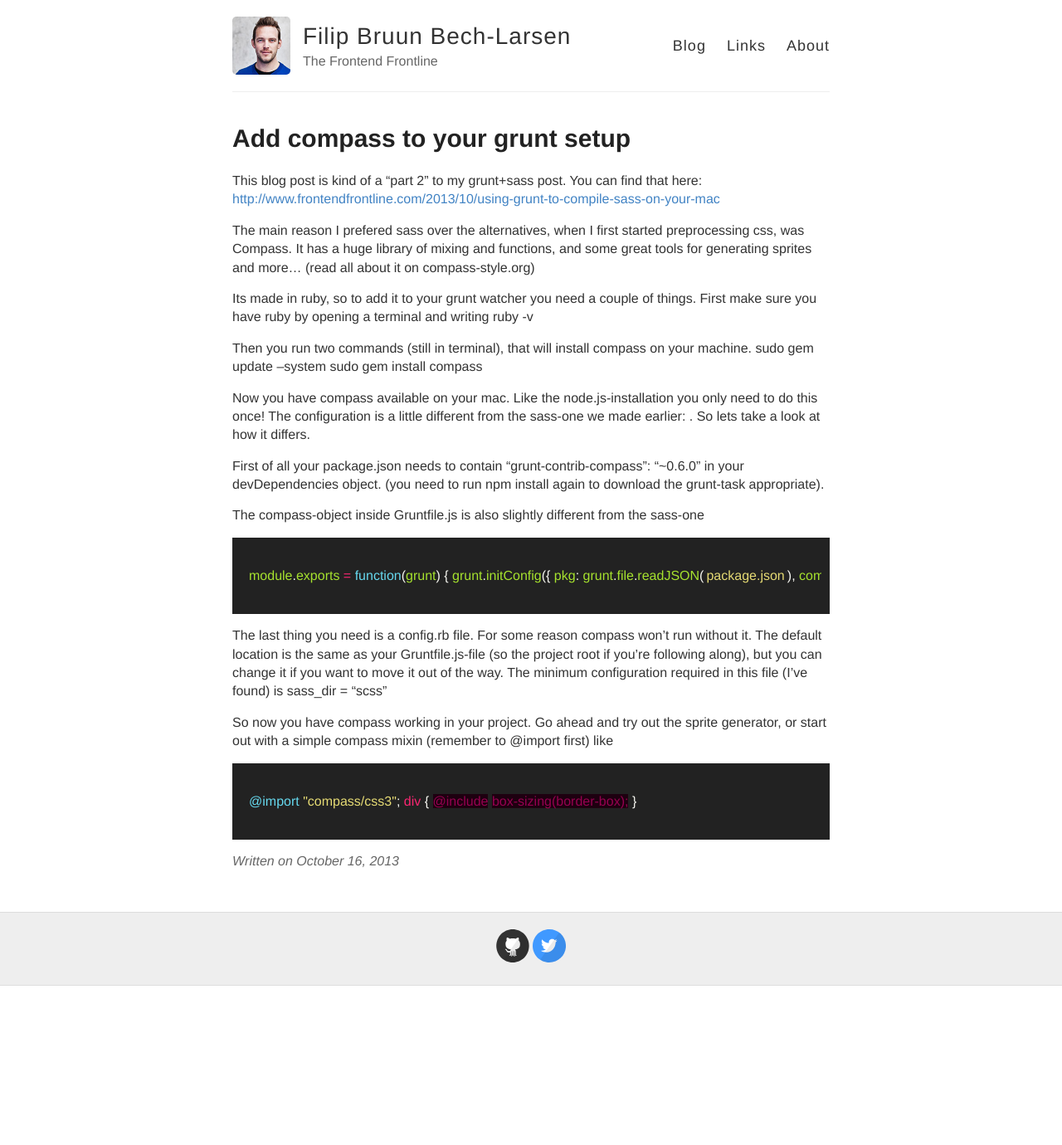
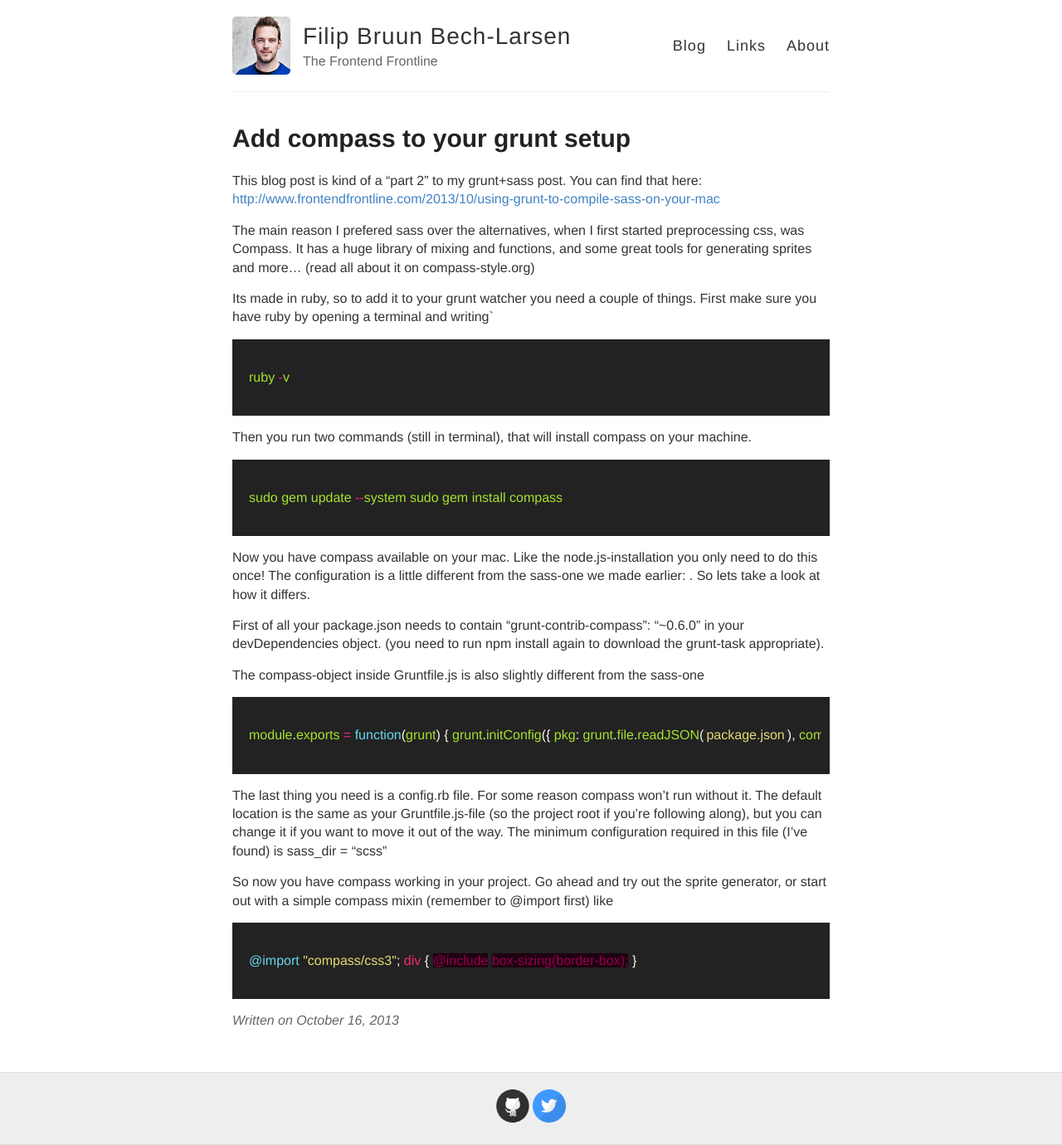
Before and after one commit to filipbech/filipbech.github.io, a Jekyll site: the page built from _posts/2013-10-16-add-compass-to-your-grunt-setup.md, in a window 1280 px wide. Shown: the whole page at 83% size. Built offline with Jekyll 4.4.1, drawn with Linux system fonts in a browser that asks for light colours; Markdown is read by kramdown in place of the engine named in the settings; comment, search, counter and statistics services are not loaded; before the commit the page ends 1188 px from its top, so only the background shows below that.

Commit message:
updating old posts for better syntax

````diff
--- a/_posts/2013-10-16-add-compass-to-your-grunt-setup.md
+++ b/_posts/2013-10-16-add-compass-to-your-grunt-setup.md
@@ -1,7 +1,7 @@
 ---
 layout: post
 title: Add compass to your grunt setup
-permalink: /2013/10/add-compass-to-your-grunt-setup.html/
+permalink: /2013/10/add-compass-to-your-grunt-setup.html
 
 ---
 
@@ -9,12 +9,18 @@ This blog post is kind of a "part 2" to my grunt+sass post. You can find that he
 
 The main reason I prefered sass over the alternatives, when I first started preprocessing css, was Compass. It has a huge library of mixing and functions, and some great tools for generating sprites and more… (read all about it on compass-style.org)
 
-Its made in ruby, so to add it to your grunt watcher you need a couple of things. First make sure you have ruby by opening a terminal and writing
-  ruby -v
+Its made in ruby, so to add it to your grunt watcher you need a couple of things. First make sure you have ruby by opening a terminal and writing`
+
+```js
+ruby -v
+```
 
 Then you run two commands (still in terminal), that will install compass on your machine.
+
+```js
   sudo gem update --system
   sudo gem install compass
+```
 
 Now you have compass available on your mac. Like the node.js-installation you only need to do this once! The configuration is a little different from the sass-one we made earlier: . So lets take a look at how it differs.
 
@@ -53,11 +59,10 @@ The compass-object inside Gruntfile.js is also slightly different from the sass-
   };
 ```
 
-
-The last thing you need is a config.rb file. For some reason compass won't run without it. The default location is the same as your Gruntfile.js-file (so the project root if you're following along), but you can change it if you want to move it out of the way. The minimum configuration required in this file (I've found) is
-  sass_dir = "scss"
+The last thing you need is a config.rb file. For some reason compass won't run without it. The default location is the same as your Gruntfile.js-file (so the project root if you're following along), but you can change it if you want to move it out of the way. The minimum configuration required in this file (I've found) is sass_dir = "scss"
 
 So now you have compass working in your project. Go ahead and try out the sprite generator, or start out with a simple compass mixin (remember to @import first) like
+
 ```css
   @import "compass/css3";
   div {
````
Also changed, not shown: _posts/2013-10-14-using-grunt-to-compile-sass-on-your-mac.md (+10 -2 lines), _posts/2013-10-3-use-local-media-file-in-your-browser.md (+5 -0 lines), _posts/2013-10-7-building-photoboothy-web-app.md (+4 -0 lines), _posts/2014-5-14-explaining-promisses.md (+1 -0 lines).
